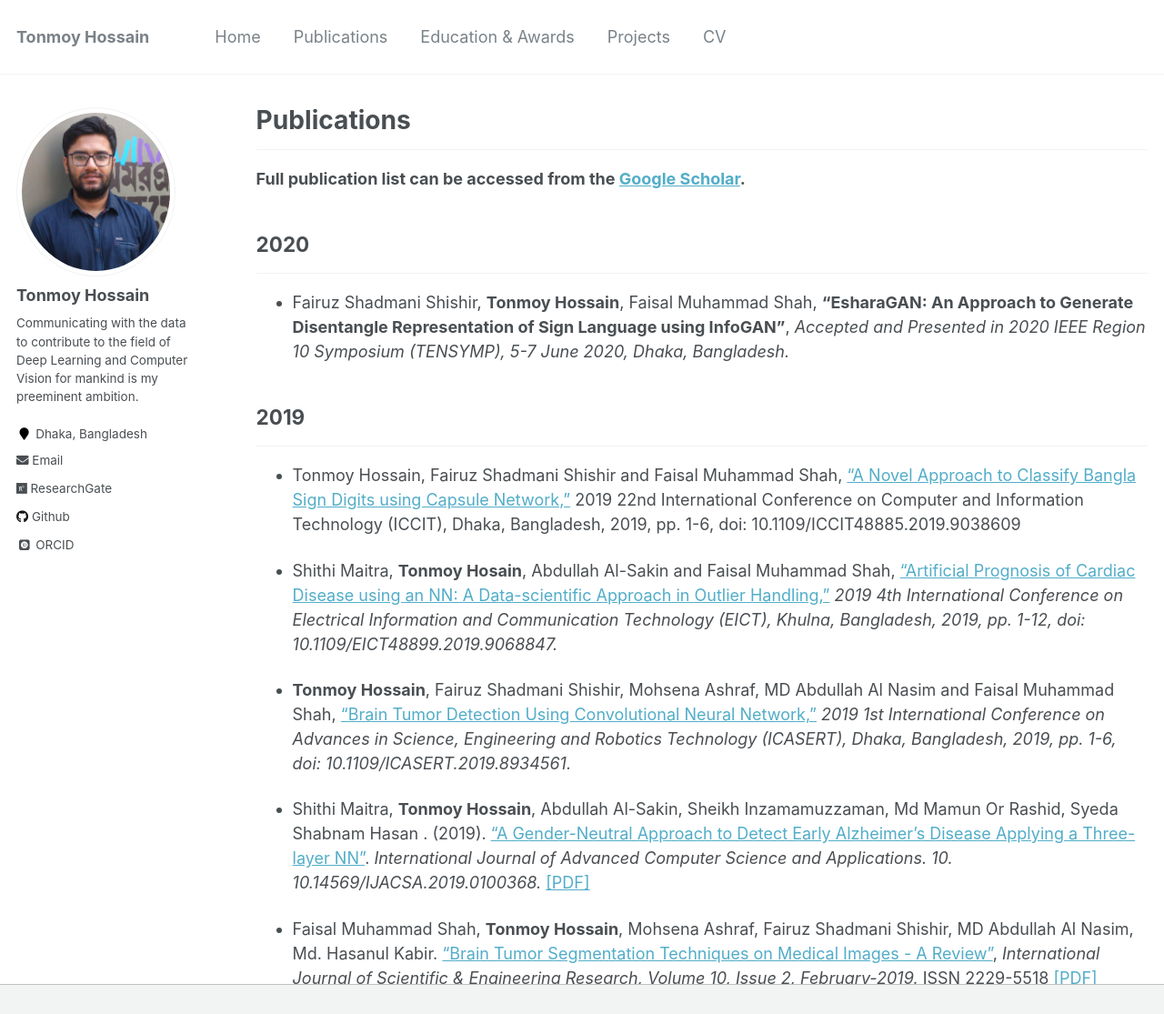
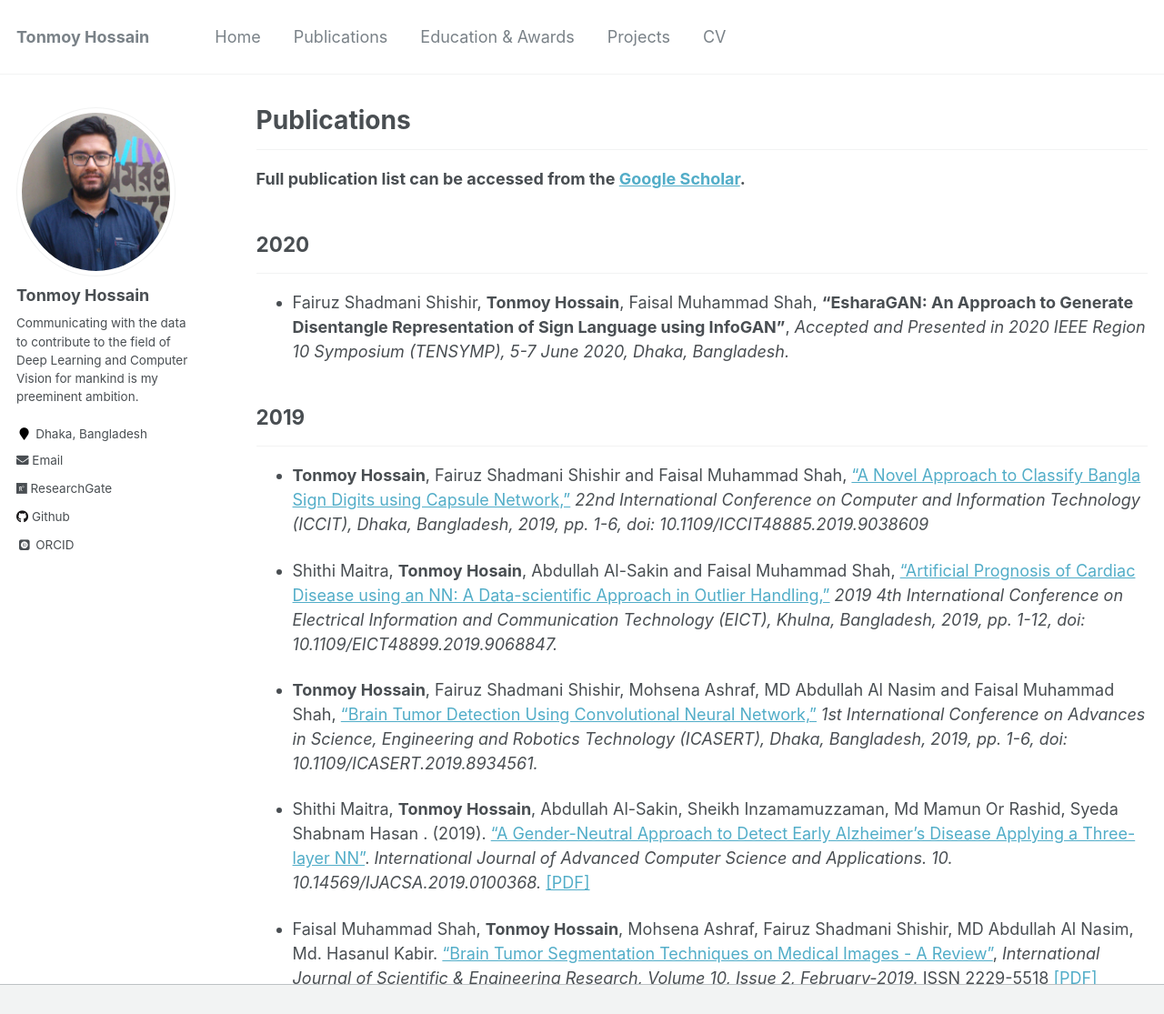
Before and after one commit to shaeekh/shaeekh.github.io, a Jekyll site: the page built from _pages/publications.md, in a window 1280 px wide and 1310 px high, cut to the strip 0-1115 px from the top of the window. Shown: the whole strip at 91% size. Built offline with Jekyll 4.4.1, drawn with Linux system fonts in a browser that asks for light colours; some web fonts are replaced.

Commit message:
Update publications.md

```diff
--- a/_pages/publications.md
+++ b/_pages/publications.md
@@ -18,12 +18,12 @@ author_profile: true
 ## 2019
 -----------
 
-* Tonmoy Hossain, Fairuz Shadmani Shishir and Faisal Muhammad Shah, ["A Novel Approach to Classify Bangla Sign Digits using Capsule Network,"](https://ieeexplore.ieee.org/document/9038609) 2019 22nd International Conference on Computer and Information Technology (ICCIT), Dhaka, Bangladesh, 2019, pp. 1-6, doi: 10.1109/ICCIT48885.2019.9038609
+* **Tonmoy Hossain**, Fairuz Shadmani Shishir and Faisal Muhammad Shah, ["A Novel Approach to Classify Bangla Sign Digits using Capsule Network,"](https://ieeexplore.ieee.org/document/9038609) <i> 22nd International Conference on Computer and Information Technology (ICCIT), Dhaka, Bangladesh, 2019, pp. 1-6, doi: 10.1109/ICCIT48885.2019.9038609</i>
 
 * Shithi Maitra, **Tonmoy Hosain**, Abdullah Al-Sakin and Faisal Muhammad Shah, ["Artificial Prognosis of Cardiac Disease using
 an NN: A Data-scientific Approach in Outlier Handling,"](https://ieeexplore.ieee.org/document/9068847/) <i>2019 4th International Conference on Electrical Information and Communication Technology (EICT), Khulna, Bangladesh, 2019, pp. 1-12, doi: 10.1109/EICT48899.2019.9068847.</i>
 
-* **Tonmoy Hossain**, Fairuz Shadmani Shishir, Mohsena Ashraf, MD Abdullah Al Nasim and Faisal Muhammad Shah, ["Brain Tumor Detection Using Convolutional Neural Network,"](https://ieeexplore.ieee.org/document/8934561) <i>2019 1st International Conference on Advances in Science, Engineering and Robotics Technology (ICASERT), Dhaka, Bangladesh, 2019, pp. 1-6, doi: 10.1109/ICASERT.2019.8934561.</i>
+* **Tonmoy Hossain**, Fairuz Shadmani Shishir, Mohsena Ashraf, MD Abdullah Al Nasim and Faisal Muhammad Shah, ["Brain Tumor Detection Using Convolutional Neural Network,"](https://ieeexplore.ieee.org/document/8934561) <i>1st International Conference on Advances in Science, Engineering and Robotics Technology (ICASERT), Dhaka, Bangladesh, 2019, pp. 1-6, doi: 10.1109/ICASERT.2019.8934561.</i>
 
 * Shithi Maitra, **Tonmoy Hossain**, Abdullah Al-Sakin, Sheikh Inzamamuzzaman, Md Mamun Or Rashid, Syeda Shabnam Hasan . (2019). ["A Gender-Neutral Approach to Detect Early Alzheimer’s Disease Applying a Three-layer NN"](https://thesai.org/Publications/ViewPaper?Volume=10&Issue=3&Code=ijacsa&SerialNo=68). <i>International Journal of Advanced Computer Science and Applications. 10. 10.14569/IJACSA.2019.0100368.</i> [[PDF]](https://tonmoy-hossain.github.io/files/Alzheimer.pdf)
 
```
